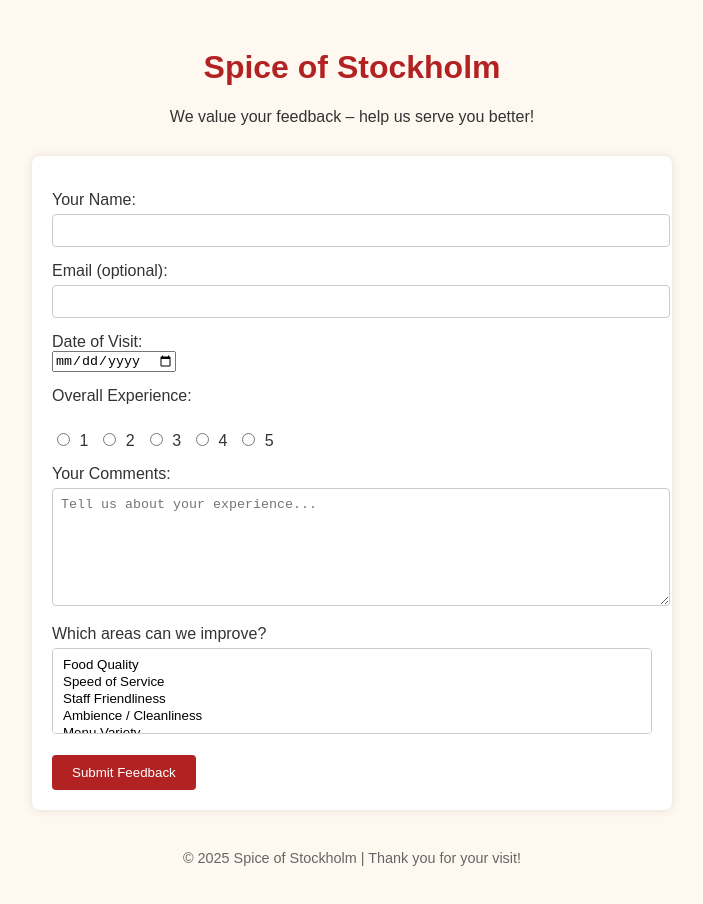
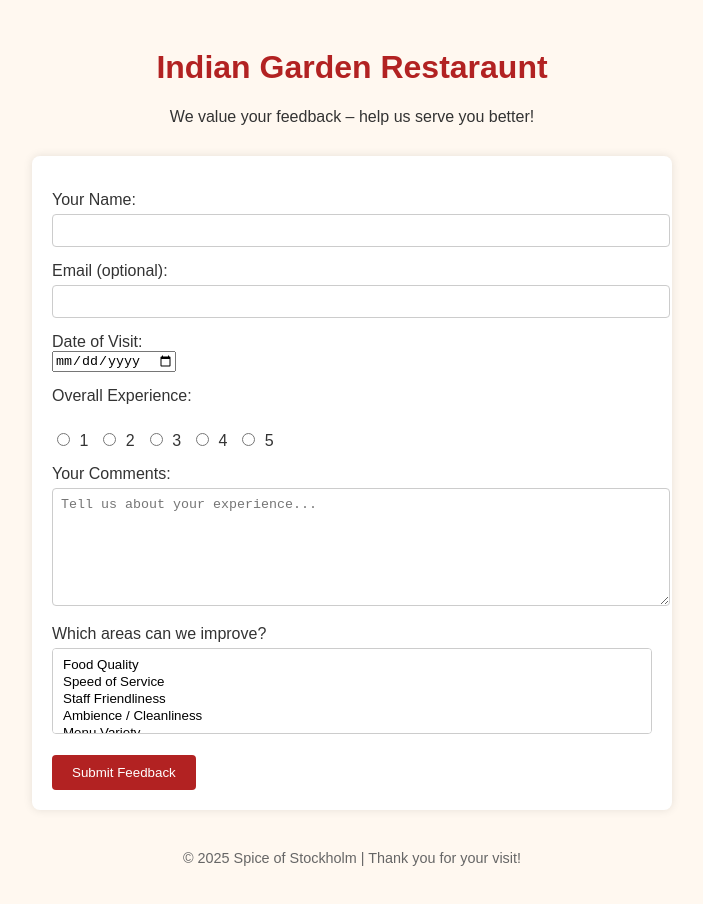
Before and after one commit to vikaspandita123/Restaurant, a plain HTML site: page index.html in a window 1280 px wide. Shown: the whole page, without its empty margins (288-991 px from the left). Drawn offline with Linux system fonts and the light colour scheme.

Commit message:
Update index.html

```diff
--- a/index.html
+++ b/index.html
@@ -3,7 +3,7 @@
 <head>
   <meta charset="UTF-8" />
   <meta name="viewport" content="width=device-width, initial-scale=1.0" />
-  <title>Feedback - Spice of Stockholm</title>
+  <title>Feedback - Indian Garden Restaurant</title>
   <style>
     body {
       font-family: Arial, sans-serif;
@@ -84,7 +84,7 @@
 </head>
 <body>
   <header>
-    <h1>Spice of Stockholm</h1>
+    <h1>Indian Garden Restaraunt</h1>
     <p>We value your feedback – help us serve you better!</p>
   </header>
 
```
